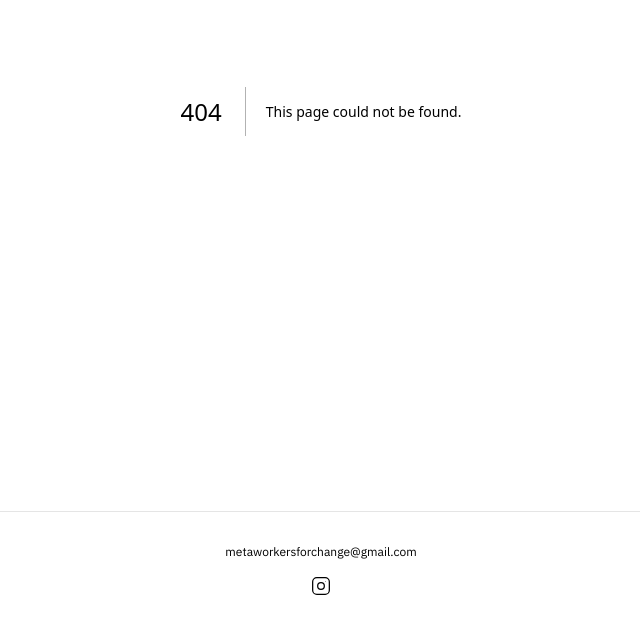
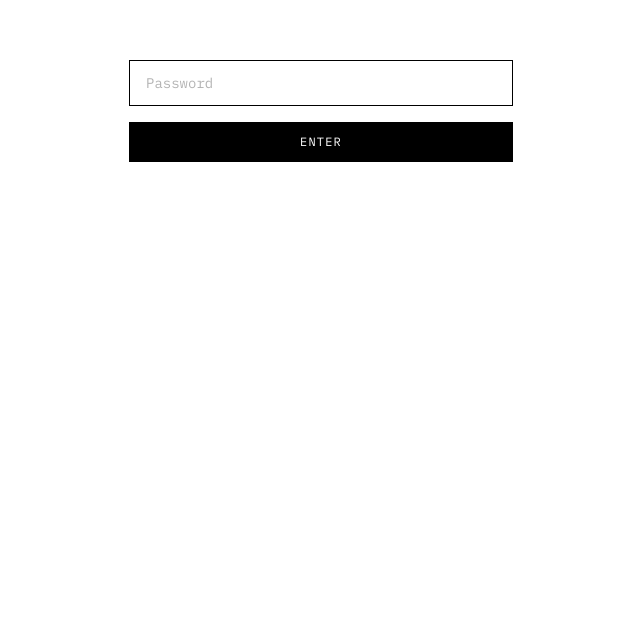
Before and after one commit to anonymoustreefrog689/metaemployeesforchange, a Next.js app: page /password in a window 1280 px wide. Before the commit this address had no page. Shown: the part 289-917 px from the top of the page, without its empty margins (319-959 px from the left). After the commit the page ends 800 px from the top, so only its background shows below. Built offline with nearby package versions, Linux system fonts and the light colour scheme; a web font is replaced by a local one.

Commit message:
Password guard

```diff
--- a/src/app/layout.tsx
+++ b/src/app/layout.tsx
@@ -1,6 +1,8 @@
 import type { Metadata } from "next";
 import { IBM_Plex_Sans, IBM_Plex_Mono, Barlow_Condensed } from "next/font/google";
 import "./globals.css";
+import AuthGuard from "@/components/AuthGuard";
+import SiteFooter from "@/components/SiteFooter";
 
 const ibmPlexSans = IBM_Plex_Sans({
   variable: "--font-sans",
@@ -36,30 +38,10 @@ export default function RootLayout({
       suppressHydrationWarning
     >
       <body className="min-h-full flex flex-col bg-white text-black">
-        {children}
-        <footer className="bg-white border-t border-black/10 py-8 px-6">
-          <div className="max-w-5xl mx-auto flex flex-col items-center gap-4">
-            <a
-              href="mailto:metaworkersforchange@gmail.com"
-              className="font-sans text-xs text-black hover:text-black/60 transition-colors"
-            >
-              metaworkersforchange@gmail.com
-            </a>
-            <a
-              href="https://www.instagram.com/metaworkers4change/"
-              target="_blank"
-              rel="noopener noreferrer"
-              className="text-black hover:text-black/60 transition-colors"
-              aria-label="Instagram"
-            >
-              <svg width="20" height="20" viewBox="0 0 24 24" fill="none" stroke="currentColor" strokeWidth="1.5" strokeLinecap="round" strokeLinejoin="round">
-                <rect x="2" y="2" width="20" height="20" rx="5" ry="5"/>
-                <circle cx="12" cy="12" r="4"/>
-                <circle cx="17.5" cy="6.5" r="0.5" fill="currentColor" stroke="none"/>
-              </svg>
-            </a>
-          </div>
-        </footer>
+        <AuthGuard>
+          {children}
+          <SiteFooter />
+        </AuthGuard>
       </body>
     </html>
   );
--- /dev/null
+++ b/src/app/password/page.tsx
@@ -0,0 +1,49 @@
+"use client";
+
+import { useState } from "react";
+import { useRouter } from "next/navigation";
+
+export default function PasswordPage() {
+  const [value, setValue] = useState("");
+  const [error, setError] = useState(false);
+  const router = useRouter();
+
+  const handleSubmit = (e: React.FormEvent) => {
+    e.preventDefault();
+    if (value === "AMPUnity2026") {
+      localStorage.setItem("site_auth", "granted");
+      router.replace("/");
+    } else {
+      setError(true);
+      setValue("");
+    }
+  };
+
+  return (
+    <main className="min-h-screen bg-white flex items-center justify-center px-6">
+      <div className="w-full max-w-sm">
+        <form onSubmit={handleSubmit} className="flex flex-col gap-4">
+          <input
+            type="password"
+            value={value}
+            onChange={(e) => { setValue(e.target.value); setError(false); }}
+            placeholder="Password"
+            autoFocus
+            className="font-mono text-sm border border-black/20 px-4 py-3 bg-white text-black placeholder:text-black/30 outline-none focus:border-black transition-colors"
+          />
+          {error && (
+            <p className="font-mono text-xs text-[#e63329] uppercase tracking-widest">
+              Incorrect password
+            </p>
+          )}
+          <button
+            type="submit"
+            className="font-mono text-xs uppercase tracking-widest bg-black text-white px-5 py-3 hover:bg-[#e63329] transition-colors"
+          >
+            Enter
+          </button>
+        </form>
+      </div>
+    </main>
+  );
+}
--- /dev/null
+++ b/src/components/AuthGuard.tsx
@@ -0,0 +1,26 @@
+"use client";
+
+import { useEffect, useState } from "react";
+import { useRouter, usePathname } from "next/navigation";
+
+export default function AuthGuard({ children }: { children: React.ReactNode }) {
+  const router = useRouter();
+  const pathname = usePathname();
+  const [authorized, setAuthorized] = useState(false);
+
+  useEffect(() => {
+    if (pathname === "/password") {
+      setAuthorized(true);
+      return;
+    }
+    const authed = localStorage.getItem("site_auth") === "granted";
+    if (!authed) {
+      router.replace("/password");
+    } else {
+      setAuthorized(true);
+    }
+  }, [pathname, router]);
+
+  if (!authorized) return null;
+  return <>{children}</>;
+}
--- /dev/null
+++ b/src/components/SiteFooter.tsx
@@ -0,0 +1,34 @@
+"use client";
+
+import { usePathname } from "next/navigation";
+
+export default function SiteFooter() {
+  const pathname = usePathname();
+  if (pathname === "/password") return null;
+
+  return (
+    <footer className="bg-white border-t border-black/10 py-8 px-6">
+      <div className="max-w-5xl mx-auto flex flex-col items-center gap-4">
+        <a
+          href="mailto:metaworkersforchange@gmail.com"
+          className="font-sans text-xs text-black hover:text-black/60 transition-colors"
+        >
+          metaworkersforchange@gmail.com
+        </a>
+        <a
+          href="https://www.instagram.com/metaworkers4change/"
+          target="_blank"
+          rel="noopener noreferrer"
+          className="text-black hover:text-black/60 transition-colors"
+          aria-label="Instagram"
+        >
+          <svg width="20" height="20" viewBox="0 0 24 24" fill="none" stroke="currentColor" strokeWidth="1.5" strokeLinecap="round" strokeLinejoin="round">
+            <rect x="2" y="2" width="20" height="20" rx="5" ry="5"/>
+            <circle cx="12" cy="12" r="4"/>
+            <circle cx="17.5" cy="6.5" r="0.5" fill="currentColor" stroke="none"/>
+          </svg>
+        </a>
+      </div>
+    </footer>
+  );
+}
```
